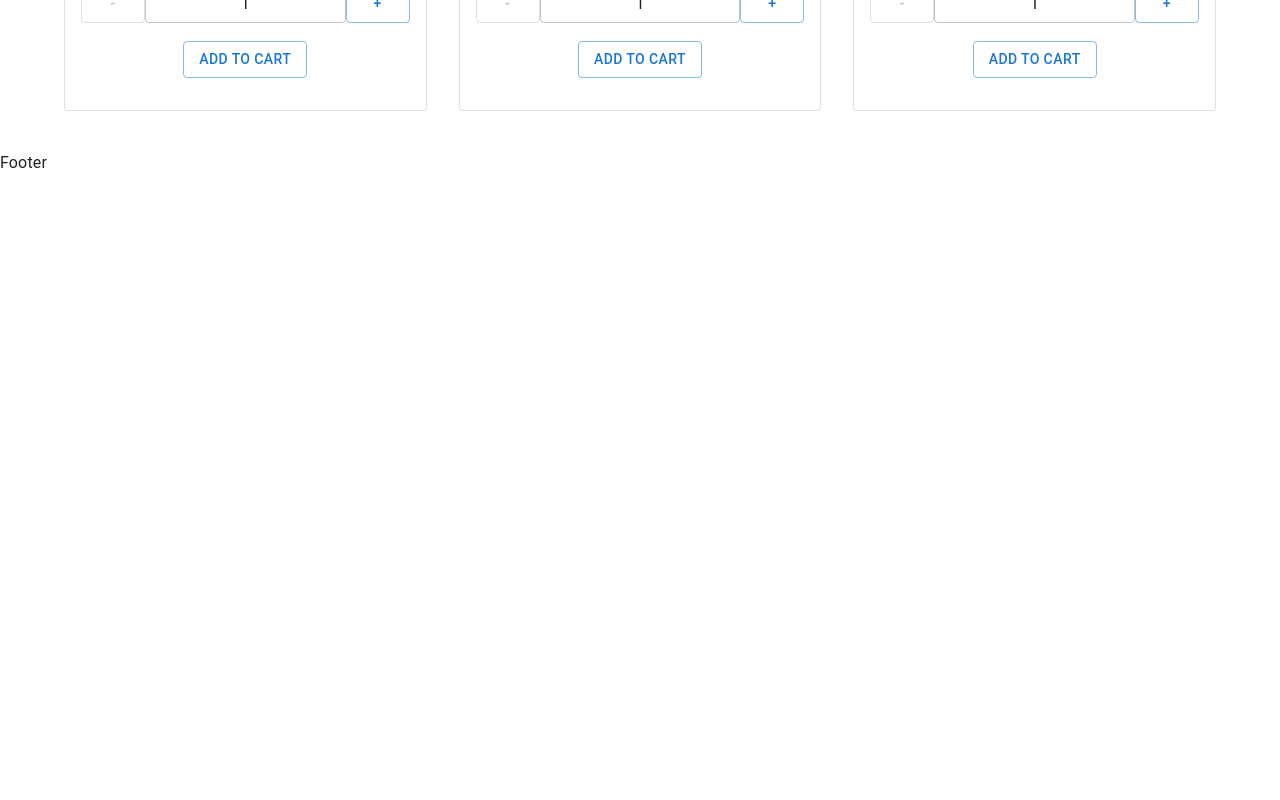
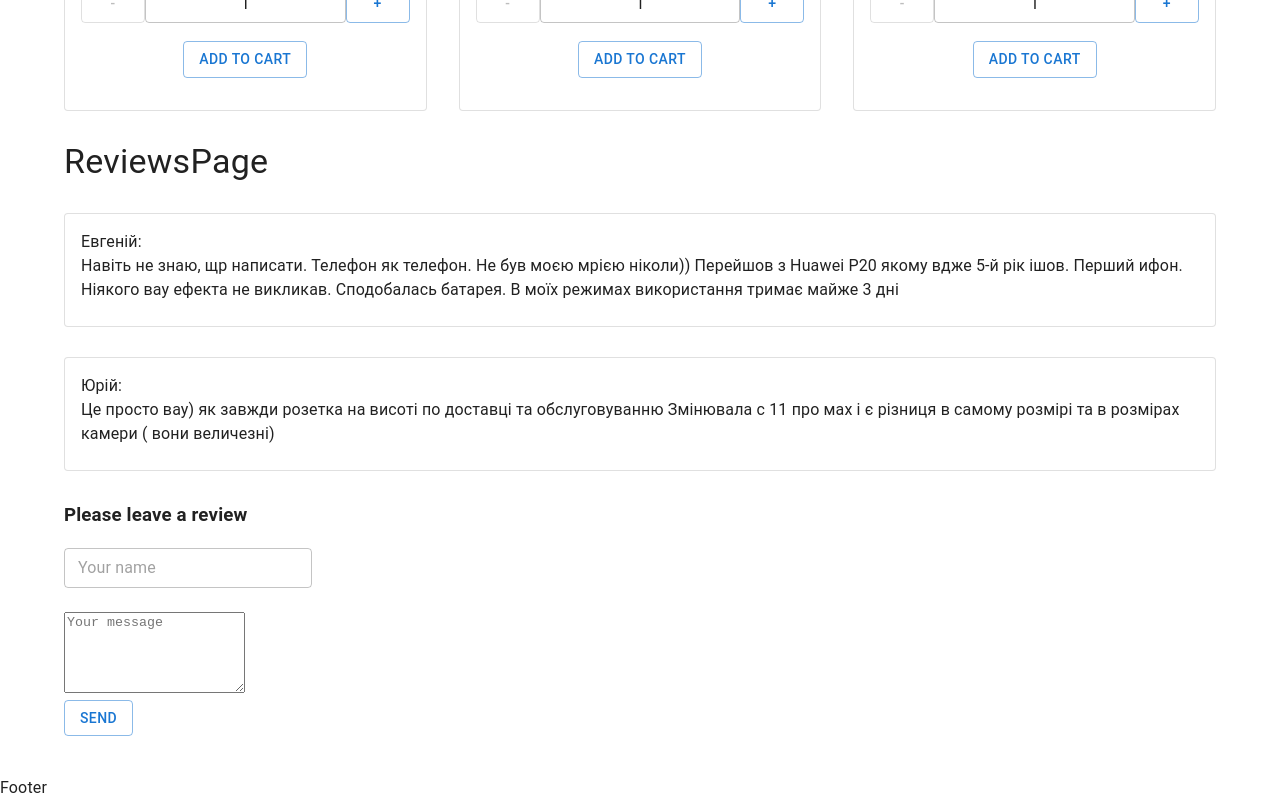
Before and after one commit to DaniaShulga/react-29-11, a React (Create React App) app: page / in a window 1280 px wide. Shown: the part 1276-2076 px from the top of the page. Before the commit the page ends 1451 px from the top, so only its background shows below. Built offline with nearby package versions, Linux system fonts and the light colour scheme.

Commit message:
добавили формы для того чтобы оставить отзыв на странице

```diff
--- /dev/null
+++ b/src/components/Title/Title.tsx
@@ -0,0 +1,13 @@
+import { Typography } from '@mui/material'
+
+type Props = {
+    children: React.ReactNode
+}
+const Title = ({ children }: Props) => {
+    return (
+        <Typography variant="h4" component="h1" sx={{ margin: '30px 0' }}>
+            {children}
+        </Typography>
+    )
+}
+export default Title
--- a/src/pages/Cart/CartPage.tsx
+++ b/src/pages/Cart/CartPage.tsx
@@ -1,7 +1,8 @@
-import { Grid, Typography } from '@mui/material'
+import { Grid } from '@mui/material'
 import CartProductList from 'components/CartProductList/CartProductList'
 import CartProductListItemExtended from 'components/CartProductList/CartProductListItemExtended'
 import CartTotal from 'components/CartTotal/CartTotal'
+import Title from 'components/Title/Title'
 
 type Props = {
     productsInCart: {
@@ -17,9 +18,7 @@ const CartPage = ({
 }: Props) => {
     return (
         <>
-            <Typography variant="h4" component={'h1'}>
-                CartPage
-            </Typography>
+            <Title>CartPage</Title>
 
             <Grid container spacing={4} sx={{ margin: 0 }}>
                 <CartProductList
--- a/src/pages/Home/Home.tsx
+++ b/src/pages/Home/Home.tsx
@@ -1,4 +1,5 @@
 import ProductList from 'components/Products/ProductList'
+import ReviewsPage from 'pages/Reviews/ReviewsPage'
 
 type Props = {
     addProductToCart: (id: number, count: number) => void
@@ -7,6 +8,7 @@ const Home = ({ addProductToCart }: Props) => {
     return (
         <div>
             <ProductList addProductToCart={addProductToCart} />
+            <ReviewsPage />
         </div>
     )
 }
--- /dev/null
+++ b/src/pages/Reviews/ReviewsPage.tsx
@@ -0,0 +1,109 @@
+import {
+    Button,
+    Card,
+    CardContent,
+    TextareaAutosize,
+    TextField,
+} from '@mui/material'
+import Title from 'components/Title/Title'
+import React, { useState } from 'react'
+
+type Props = {}
+
+type Review = {
+    name: string
+    text: string
+}
+const ReviewsPage = (props: Props) => {
+    const arrReviews: Review[] = [
+        {
+            name: 'Евгеній',
+            text: 'Навіть не знаю, щр написати. Телефон як телефон. Не був моєю мрією ніколи)) Перейшов з Huawei P20 якому вдже 5-й рік ішов. Перший ифон. Ніякого вау ефекта не викликав. Сподобалась батарея. В моїх режимах використання тримає майже 3 дні',
+        },
+        {
+            name: 'Юрій',
+            text: 'Це просто вау) як завжди розетка на висоті по доставці та обслуговуванню Змінювала с 11 про мах і є різниця в самому розмірі та в розмірах камери ( вони величезні)',
+        },
+    ]
+
+    const [reviews, setReviews] = useState<Review[]>(arrReviews)
+    const [newReview, setNewReview] = useState<Review>({
+        name: '',
+        text: '',
+    })
+
+    const handleName = (e: React.ChangeEvent<HTMLInputElement>) => {
+        setNewReview((prevState) => ({
+            ...prevState,
+            name: e.target.value,
+        }))
+    }
+
+    const handleText = (e: React.ChangeEvent<HTMLTextAreaElement>) => {
+        setNewReview((prevState) => ({
+            ...prevState,
+            text: e.target.value,
+        }))
+    }
+
+    const onSend = (e: React.ChangeEvent<HTMLFormElement>) => {
+        e.preventDefault()
+        if (newReview.name === '' || newReview.text === '') {
+            alert('All fields are required!')
+        } else {
+            setReviews((prevState) => {
+                return [...prevState, newReview]
+            })
+            setNewReview({
+                name: '',
+                text: '',
+            })
+        }
+    }
+
+    return (
+        <>
+            <Title>ReviewsPage</Title>
+
+            {reviews.map(({ name, text }, i) => (
+                <Card
+                    sx={{
+                        margin: '30px 0',
+                    }}
+                    key={i}
+                    variant="outlined"
+                >
+                    <CardContent>
+                        <div>{name}:</div>
+                        <div>{text}</div>
+                    </CardContent>
+                </Card>
+            ))}
+
+            <form onSubmit={onSend}>
+                <h3>Please leave a review</h3>
+                <div>
+                    <TextField
+                        size="small"
+                        placeholder="Your name"
+                        value={newReview.name}
+                        onChange={handleName}
+                    />
+                </div>
+                <br />
+                <div>
+                    <TextareaAutosize
+                        minRows={5}
+                        placeholder="Your message"
+                        value={newReview.text}
+                        onChange={handleText}
+                    />
+                </div>
+                <Button type="submit" variant="outlined">
+                    Send
+                </Button>
+            </form>
+        </>
+    )
+}
+export default ReviewsPage
```
